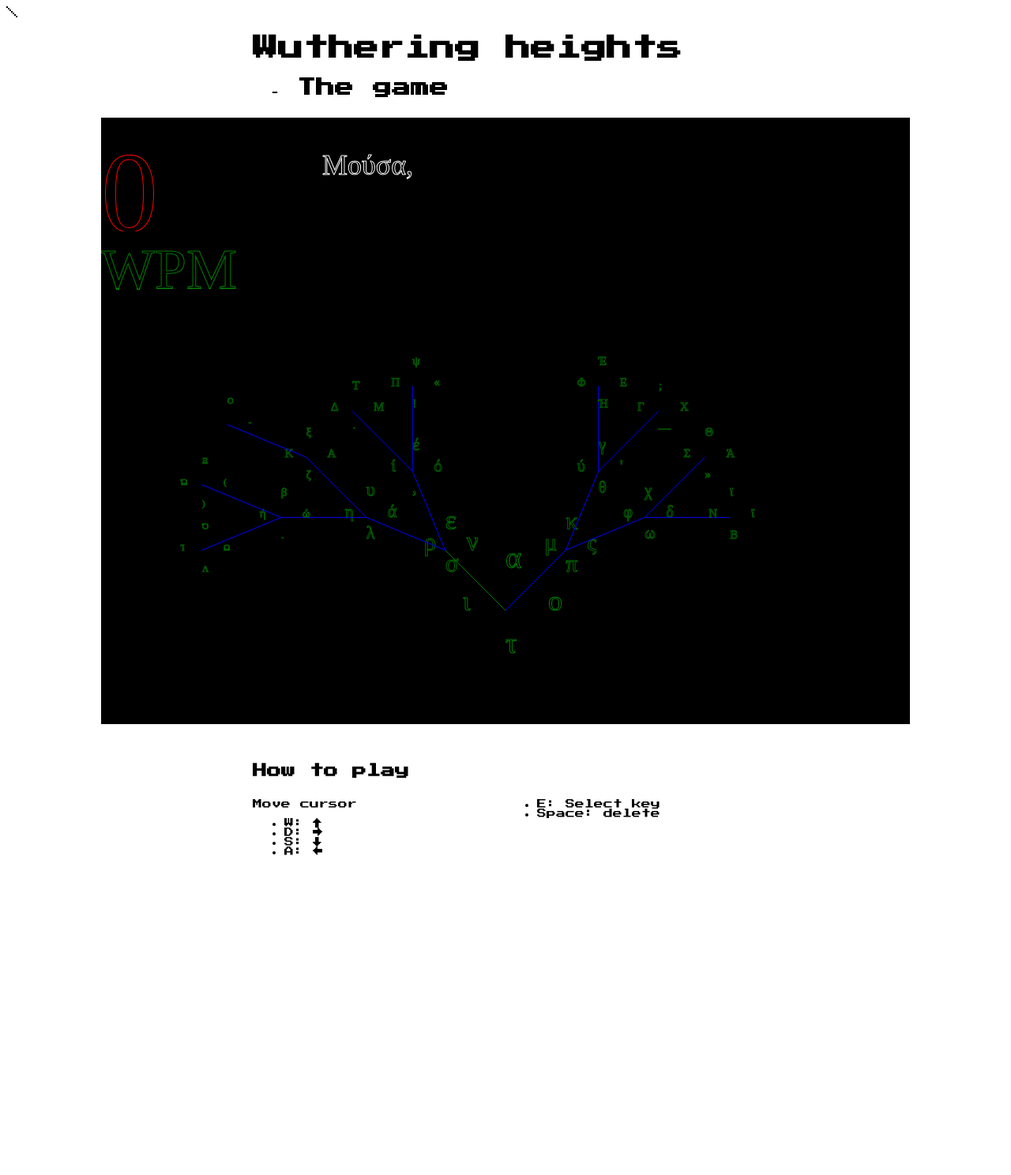
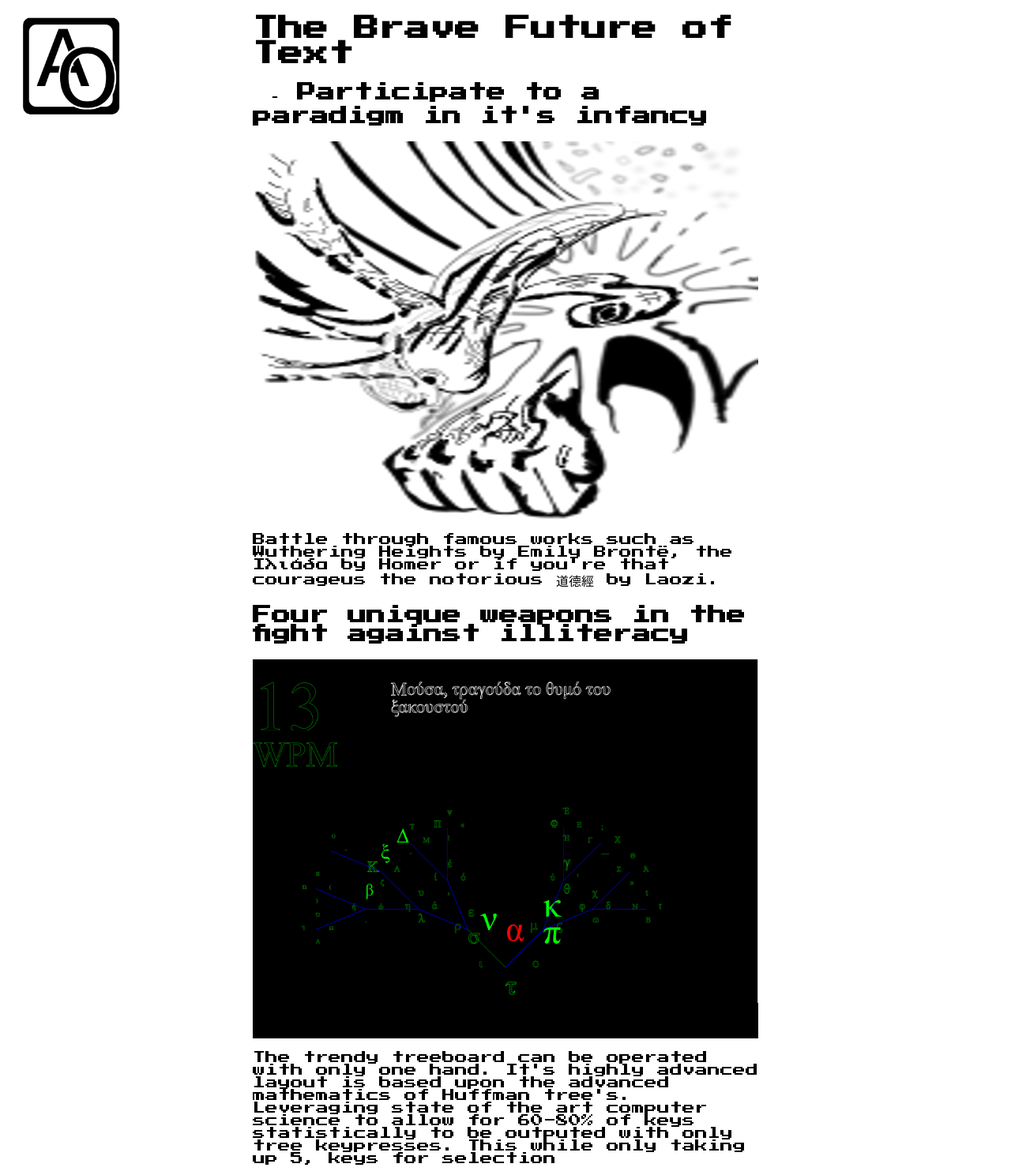
Before and after one commit to richard-jansson/sigma, a PHP site: page / in a window 1280 px wide. Shown: the top 1488 px of the page at 79% size. Run offline with PHP 8.4, Linux system fonts and the light colour scheme.

Commit message:
Index styling and text

```diff
--- a/css/style.css
+++ b/css/style.css
@@ -5,6 +5,11 @@
 
 body {
 	font-family: PressStart2P;
+}
+
+#logo img {
+	height: 128px;
+	position: absolute;
 }
 
 #game {
--- a/index.html
+++ b/index.html
@@ -6,19 +6,36 @@
 		<script type="text/javascript" src="js/helper.js"></script>
 		<script type="text/javascript" src="js/illiad.js"></script>
 		<script type="text/javascript" src="js/input.js"></script>
-\		<script type="text/javascript" src="js/treeboard.js"></script>
-		<script type="text/javascript" src="js/sigma.js"></script>
 
-		<title>Wuthering heights</title>
+		<title>The Brave Future of Text</title>
 	</head>
 	<body>
+		<div id="logo">
+			<a href="/"><img src="img/home.png" alt="logo" /></a>
+		</div>
 		<div id="menu">
-			<h1>Wuthering heights</h1>
-			<h2>&nbsp;&hyphen;&nbsp;The game</h2>
+			<h1>The Brave Future of Text</h1>
+			<h2>&nbsp;&hyphen;&nbsp;Participate to a paradigm in it's infancy</h2>
+			<img src="img/handeye.png" alt="hand eye splitphysics" />
+			<p>Battle through famous works such as Wuthering Heights by Emily Brontë, the Ιλιάδα by Homer or if you're that courageus the notorious 道德經 by Laozi.</p>
+			<h2>Four unique weapons in the fight against illiteracy</h2>
+			<img src="img/tree002.png" alt="Treeboard" />
+			<p>The trendy treeboard can be operated with only one hand. It's highly advanced layout is based upon the advanced mathematics of Huffman tree's. Leveraging state of the art computer science to allow for 60-80% of keys statistically to be outputed with only tree keypresses. This while only taking up 5, keys for selection</p>
+			<p></p>
+			<img src="img/key002.png" alt="Keyboard" />
+			<p>For the more traditionally inclined, a standard onscreen replica is supported. The hardned nerd will know where all the keys are on this one, but is he really faster when tasked with writing in different languages?</p>
+
+			<h2>The Holy Trinity</h2>
+			<img src="img/trinity.png" alt="Treeboard" />
+			</p><i>Wuthering heights - the game</i> is a combination of the elements in the holy trinity.</p>
+			<h3>I: Art</h3>
+			<p>To widen the space of possibilities when progressing into the techonological and reasearch parts of the project. The role of the artist is to exclude himself from the paths more often trodden and from this seclusion invent new peaceful nonnormative norm to become tied and truth. </p>
+			<h3>II: Science</h3>
+			<p>Statistics of essence, the idea here is to demonstrate whether this is at all possible or not. To find the truth is the vision and we need to remain clear on what it means toachieve it and to what extent we can underline it. To come up with a failed idea is not a failure but rather proof of something that is not a truth, in itself a truth. </p>
+			<h3>III: Technique</h3>
+			<p>The actual art of implementing the code</p>
 		</div>
-		<div id="game">
-			<canvas width=1024 height=768 id="canvas"></canvas>
-		</div>
+
 		<div id="help">
 			<h2>How to play</h2>
 			<div class="cont">
```
Also changed, not shown: img/handeye.png (added), img/home.png (added), img/tree002.png (added), img/trinity.png (added).
